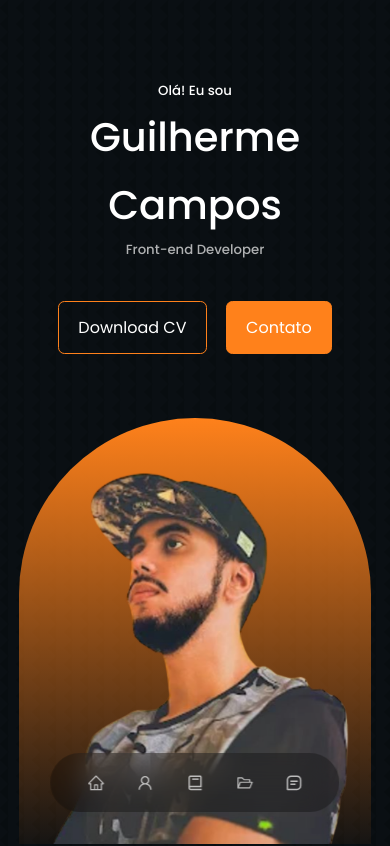
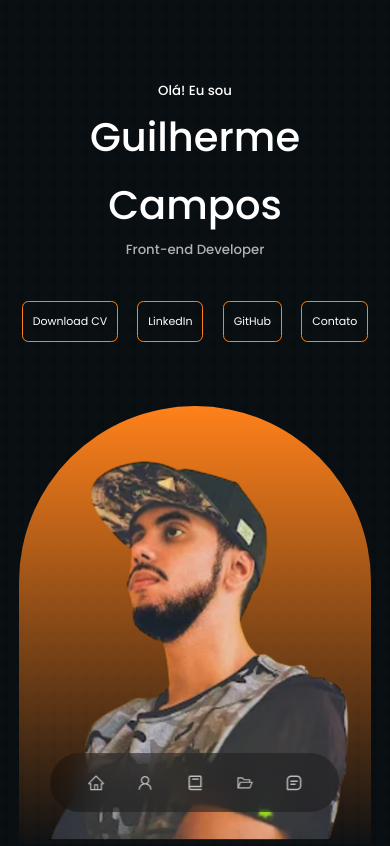
Before and after one commit to Campos2002/personal-portfolio, a React (Create React App) app: page / in a window 390 px wide. Shown: the top 846 px of the page. Built offline with nearby package versions, Linux system fonts and the light colour scheme.

Commit message:
adição dos botões linkedin e gituh no header em modo mobile

```diff
--- a/src/components/header/CTA.jsx
+++ b/src/components/header/CTA.jsx
@@ -5,7 +5,9 @@ const CTA = () => {
   return (
     <div className='cta'>
       <a href={CV} download className='btn'>Download CV</a>
-      <a href="#contact" className='btn btn-primary'>Contato</a>
+      <a href="https://www.linkedin.com/in/guilhermecp/" className='btn'>LinkedIn</a>
+      <a href="https://github.com/Campos2002" className='btn'>GitHub</a>
+      <a href="#contact" className='btn'>Contato</a>
     </div>
   )
 }
--- a/src/components/header/header.css
+++ b/src/components/header/header.css
@@ -85,4 +85,9 @@ header {
     .scroll__down {
         display: none;
     }
+
+    .cta>a {
+        font-size: 11px;
+        padding: 10px;
+    }
 }
```
